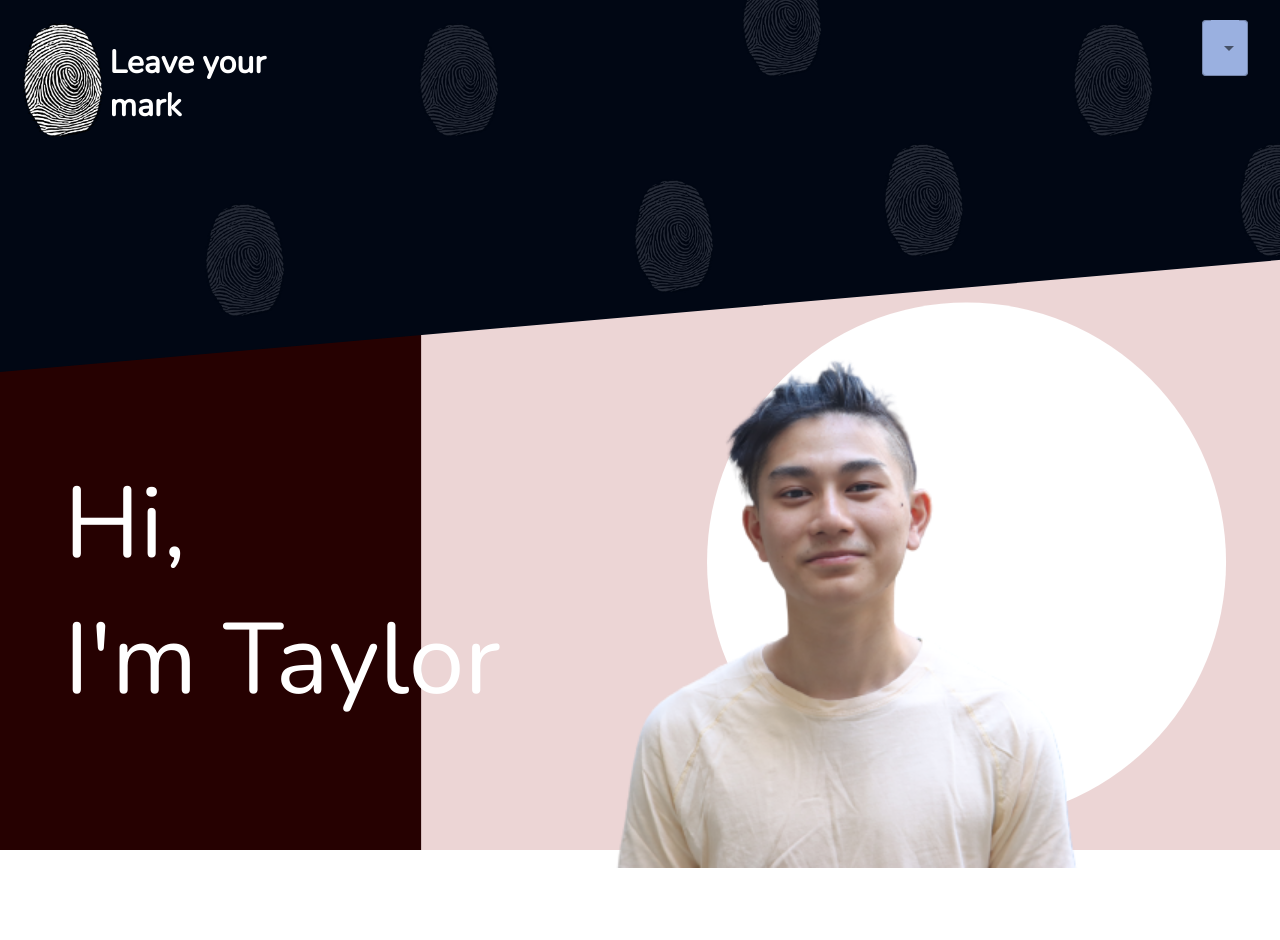
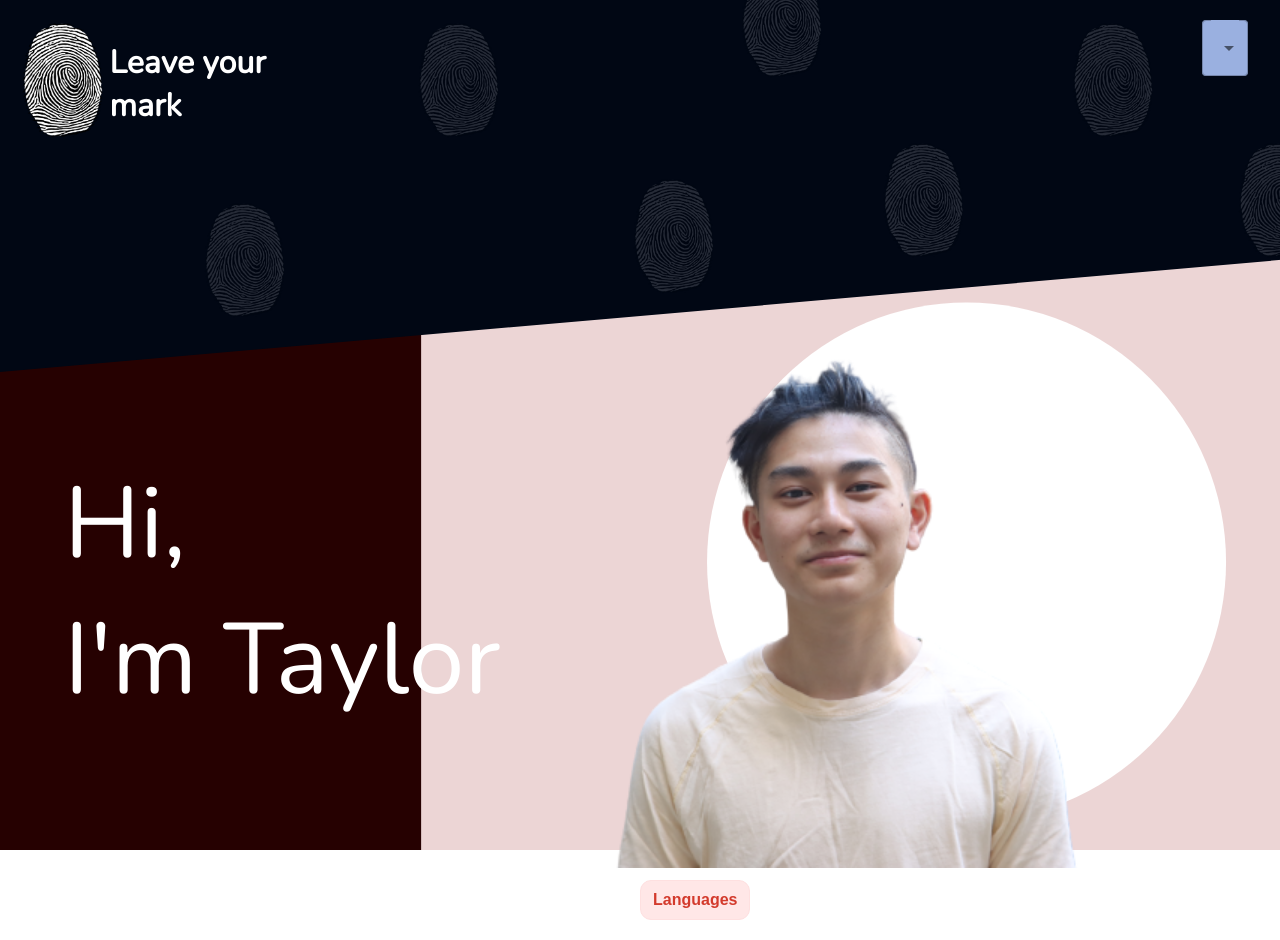
Before and after one commit to TaylorTayTyT/personalWebsite, a React (Create React App) app in the folder home/: page / in a window 1280 px wide. Shown: the top 940 px of the page. Built offline with nearby package versions, Linux system fonts and the light colour scheme.

Commit message:
i have a button now!

```diff
--- a/home/src/Flex.js
+++ b/home/src/Flex.js
@@ -1,25 +1,46 @@
 import "./Flex.sass";
 import "animate.css"
-import React, {useState} from "react";
+import React, { useEffect, useState } from "react";
 function Flex() {
     const langauges = ["Python", "Java", "C#", "C++", "C"];
+    const element = document.getElementById("languages");
 
-    const [index, setIndex] = useState(0);
+    const animateCSS = (animation, prefix = 'animate__') =>
+        // We create a Promise and return it
+        new Promise((resolve, reject) => {
+            const animationName = `${prefix}${animation}`;
+            const node = document.getElementById("languages");
+            if(node === null) {
+                reject("Could not Find element")
+            }
 
-    const element = document.getElementById("languages");
+            node.classList.add(`${prefix}animated`, animationName);
+
+            // When the animation ends, we clean the classes and resolve the Promise
+            function handleAnimationEnd(event) {
+                event.stopPropagation();
+                node.classList.remove(`${prefix}animated`, animationName);
+                resolve('Animation ended');
+            }
+
+            node.addEventListener('animationend', handleAnimationEnd);
+            resolve("Success!");
+        }
+        );
+
+    animateCSS('.my-element', 'fadeIn')
+    .then((message) => {
+        console.log(message);
+    })
+    .catch((message) => {
+        console.log(message);
+    })
 
     if (element != null) {
         element.addEventListener('animationend', () => {
             console.log("end");
         })
     };
-
-    return (
-        <div>
-            <h1 class="flex introRes">Comfortable with:</h1>
-            <h1 id="languages" class="flex language animate__animated animate__fadeIn animate__infinite"> Java</h1>
-        </div>
-    )
 }
 
 export default Flex;
--- a/home/src/Flex.sass
+++ b/home/src/Flex.sass
@@ -6,13 +6,64 @@
     color: #000
 .introRes
     @extend .flex
+    display: inline
     padding-top: 50px
-    left: 25%
+    text-align: center
+    //left: 25%
 .language
     @extend .flex
     padding-top: 400px
-    left: 45%
-    animation: fadeIn
-    animation-duration: 2s
+    //left: 45%
 .animate__animated.animate__fadeIn
     animation-duration: 4s
+
+.button-45
+    left: 50%
+    padding-top: 60px
+    position: absolute
+    align-items: center
+    background-color: #FFE7E7
+    background-position: 0 0
+    border: 1px solid #FEE0E0
+    border-radius: 11px
+    box-sizing: border-box
+    color: #D33A2C
+    cursor: pointer
+    display: flex
+    font-size: 1rem
+    font-weight: 700
+    line-height: 33.4929px
+    list-style: outside url(https://www.smashingmagazine.com/images/bullet.svg) none
+    padding: 2px 12px
+    text-align: left
+    text-decoration: none
+    text-shadow: none
+    text-underline-offset: 1px
+    transition: border .2s ease-in-out,box-shadow .2s ease-in-out
+    user-select: none
+    -webkit-user-select: none
+    touch-action: manipulation
+    white-space: nowrap
+    word-break: break-word
+    z-index: 1000
+
+.button-45:active,
+.button-45:hover,
+.button-45:focus
+    outline: 0
+
+.button-45:active
+    background-color: #D33A2C
+    box-shadow: rgba(0, 0, 0, 0.12) 0 1px 3px 0 inset
+    color: #FFFFFF
+
+.button-45:hover
+    background-color: #FFE3E3
+    border-color: #FAA4A4
+
+.button-45:active:hover,
+.button-45:focus:hover,
+.button-45:focus
+    background-color: #D33A2C
+    box-shadow: rgba(0, 0, 0, 0.12) 0 1px 3px 0 inset
+    color: #FFFFFF
--- /dev/null
+++ b/home/src/FlexButton.js
@@ -0,0 +1,31 @@
+import {Button} from "@mui/material"
+import Flex from "./Flex";
+import "./Flex.sass";
+import React, {useState} from "react";
+
+function FlexButton() {
+    const handleClick = () => {
+        Flex();
+        setClicked(true);
+    };
+
+    const [clicked, setClicked] = useState(false);
+    if(!clicked) {
+    return(
+        <div>
+            <br></br><br></br><br></br><br></br>
+        <button onClick={handleClick} className = "button-45">Languages</button>
+        </div>
+    )}
+    else {
+        return(
+            <div class = "res">
+                <h1 class = "flex introRes">Comfortable with: </h1>
+                <br/><br/>
+                <h1 class = "flex language">Javascript</h1>
+            </div>
+        )
+    }
+}
+
+export default FlexButton;
--- a/home/src/index.js
+++ b/home/src/index.js
@@ -7,6 +7,7 @@ import Photo from './Photo.js';
 import Endpage from './endpage';
 import Fingerprint from './Fingerprint';
 import Flex from './Flex';
+import FlexButtons from './FlexButton';
 
 const root = ReactDOM.createRoot(document.getElementById('root'));
 root.render(
@@ -14,7 +15,7 @@ root.render(
     <TopBar />
     <Fingerprint/>
     <Photo/>
-    <Flex/>
+    <FlexButtons/>
   </React.StrictMode>
 );
 
--- a/home/src/topBar.js
+++ b/home/src/topBar.js
@@ -1,8 +1,5 @@
 import "./topNav.sass";
-import fingerprint from "./images/fingerprint.png";
-import meNoBG from "./images/meNoBG.png";
-import handleNavBar from "./functionality/handleNavBar";
-import { Button, Container, Paper, styled, Menu, MenuItem, Select, InputLabel, FormControl } from "@mui/material";
+import {Container, Paper, styled, Menu, MenuItem, Select, InputLabel, FormControl } from "@mui/material";
 import { useState } from "react";
 
 
```
